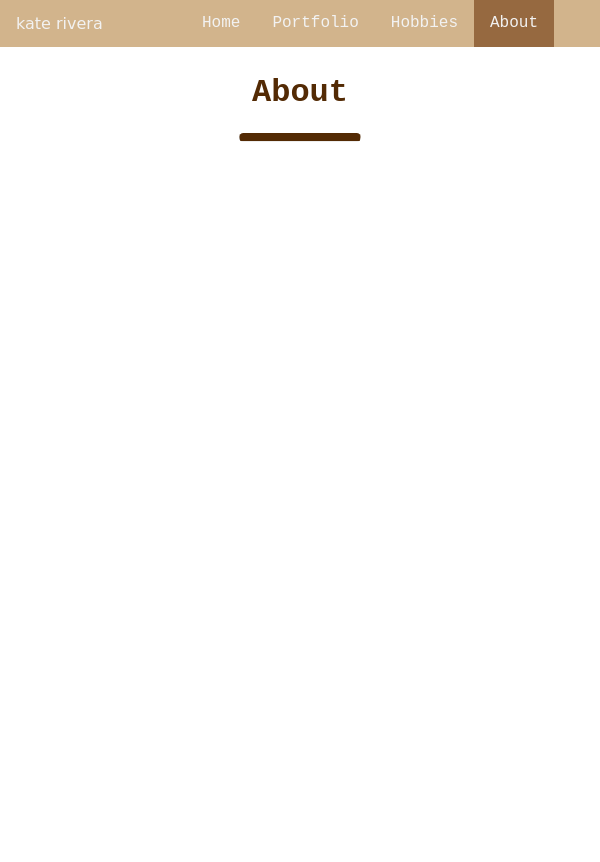
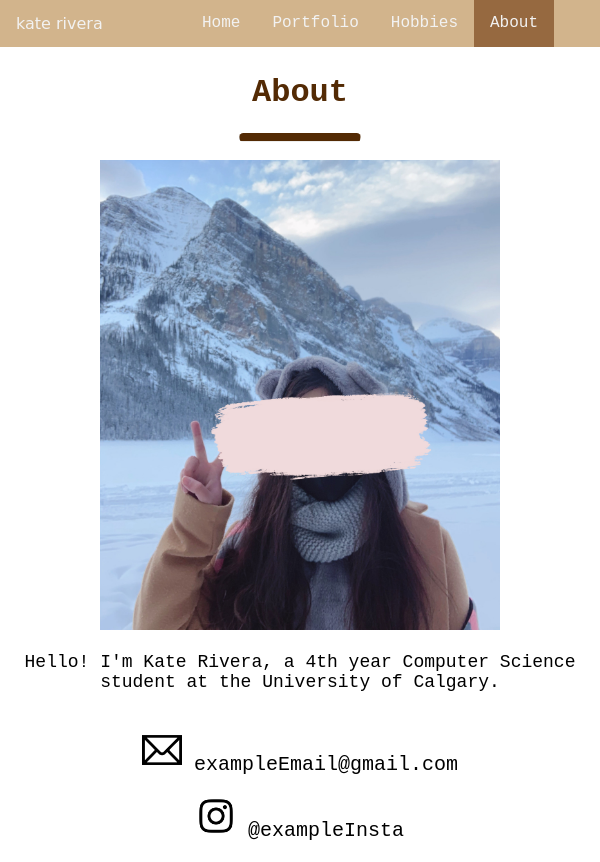
Before and after one commit to katearevir/seng513_a1, a PHP site: page /about.html in a window 600 px wide. Before the commit the page ends 142 px from the top, so only its background shows below. Run offline with PHP 8.4, Linux system fonts and the light colour scheme.

Commit message:
about page

```diff
--- a/about.html
+++ b/about.html
@@ -24,5 +24,14 @@
 
     <hr class="divider">
 
+    <div class="flex-container">
+        <div><img id="profPic" src="images/IMG_6650.jpg" ></div>
+        <div><p id="intro">Hello! I'm Kate Rivera, a 4th year Computer Science student at the University of Calgary.</p></div>
+        <div>
+            <p><img src="images/mail.png" class="icon"> exampleEmail@gmail.com</p>
+            <p><img src="images/insta.png" class="icon"> @exampleInsta </p>
+        </div>
+    </div>
+
 </body>
 </html>
--- a/css/site_style.css
+++ b/css/site_style.css
@@ -25,7 +25,7 @@ body {
 }
 
 #navbar #pages {
-  font-family: 'Courier New', Courier, monospace;
+  font-family: "Courier New", Courier, monospace;
   list-style-type: none;
   margin: 0;
   padding: 0;
@@ -56,7 +56,7 @@ body {
 h1 {
   padding-top: 1%;
   text-align: center;
-  font-family: 'Courier New', Courier, monospace;
+  font-family: "Courier New", Courier, monospace;
   color: #532a04;
 }
 
@@ -77,8 +77,66 @@ h1 {
 
 /* mobile */
 @media screen and (max-width: 600px) {
+  .flex-container {
+    display: -webkit-box;
+    display: -ms-flexbox;
+    display: flex;
+    -webkit-box-orient: vertical;
+    -webkit-box-direction: normal;
+        -ms-flex-direction: column;
+            flex-direction: column;
+    width: 100%;
+    text-align: center;
+  }
+  .flex-container > div #profPic {
+    padding-top: 10px;
+    width: 60%;
+  }
+  .flex-container > div #intro {
+    font-family: "Courier New", Courier, monospace;
+    font-size: 20px;
+  }
+  .flex-container > div p {
+    font-family: "Courier New", Courier, monospace;
+    vertical-align: middle;
+    font-size: 20px;
+  }
+  .flex-container > div p .icon {
+    width: 40px;
+  }
   #pages {
     right: -70px;
   }
 }
+
+/*widescreen*/
+@media screen and (min-width: 600px) {
+  .flex-container {
+    display: -webkit-box;
+    display: -ms-flexbox;
+    display: flex;
+    -webkit-box-orient: vertical;
+    -webkit-box-direction: normal;
+        -ms-flex-direction: column;
+            flex-direction: column;
+    width: 100%;
+    text-align: center;
+  }
+  .flex-container > div #profPic {
+    padding-top: 10px;
+    width: 400px;
+  }
+  .flex-container > div #intro {
+    font-family: "Courier New", Courier, monospace;
+    font-size: 18px;
+  }
+  .flex-container > div p {
+    font-family: "Courier New", Courier, monospace;
+    vertical-align: middle;
+    font-size: 20px;
+  }
+  .flex-container > div p .icon {
+    width: 40px;
+  }
+}
 /*# sourceMappingURL=site_style.css.map */
--- a/css/site_style.scss
+++ b/css/site_style.scss
@@ -1,3 +1,5 @@
+
+$font: 'Courier New', Courier, monospace;
 body {
     margin: 0;
 }
@@ -24,7 +26,7 @@ body {
         }
 
         #pages {
-            font-family: 'Courier New', Courier, monospace;
+            font-family: $font;
             list-style-type: none;
             margin: 0;
             padding: 0;
@@ -51,7 +53,7 @@ body {
 h1 {
     padding-top: 1%;
     text-align: center;
-    font-family: 'Courier New', Courier, monospace;
+    font-family: $font;
     color:rgb(83, 42, 4)
 }
 
@@ -72,7 +74,67 @@ h1 {
 /* mobile */
 @media screen and (max-width: 600px) {
 
+    .flex-container {
+        display: flex;
+        flex-direction: column;
+        width: 100%;
+        text-align: center;
+        > div {
+            #profPic{
+                padding-top: 10px;
+                width: 60%;
+            }
+            #intro{
+                font-family: $font;
+                font-size: 20px;
+            }
+            p{
+                font-family: $font;
+                vertical-align: middle;
+                font-size: 20px;
+                .icon{
+                    width: 40px;
+                }
+            }
+        }
+    }
+
     #pages {
         right: -70px;
     }
-  }
+
+
+}
+
+/*widescreen*/
+@media screen and (min-width: 600px) {
+
+    .flex-container {
+        display: flex;
+        flex-direction: column;
+        width: 100%;
+        text-align: center;
+
+        > div {
+
+
+            #profPic{
+                padding-top: 10px;
+                width: 400px;
+            }
+            #intro{
+                font-family: $font;
+                font-size: 18px;
+            }
+            p{
+                font-family: $font;
+                vertical-align: middle;
+                font-size: 20px;
+                .icon{
+                    width: 40px;
+                }
+            }
+        }
+    }
+
+}
--- a/index.html
+++ b/index.html
@@ -22,6 +22,5 @@
 
     <img id="main" src="images/welcome.gif">
 
-
 </body>
 </html>
--- a/portfolio.html
+++ b/portfolio.html
@@ -24,5 +24,10 @@
 
     <hr class="divider">
 
+    <footer>
+        <p>Author: Kate Rivera</p>
+    </footer>
+
+
 </body>
 </html>
```
Also changed, not shown: images/IMG_6650.jpg (added), images/insta.png (added), images/mail.png (added), 1 other file.
